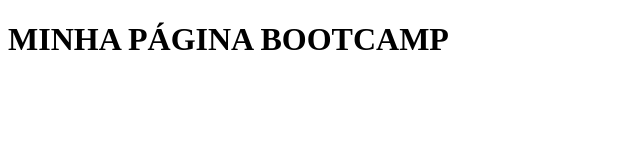
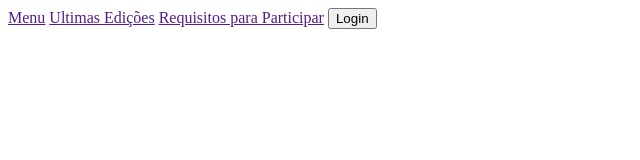
Before and after one commit to Alexajsa2/bootcamp, a plain HTML site: page index.html in a window 1280 px wide. Shown: the whole page, without its empty margins (0-640 px from the left). Drawn offline with Linux system fonts and the light colour scheme.

Commit message:
cabeçalho do projeto

```diff
--- a/index.html
+++ b/index.html
@@ -6,6 +6,13 @@
     <title>BootCamp_DNC</title>
 </head>
 <body>
-    <h1>MINHA PÁGINA BOOTCAMP</h1>
+    <nav>
+        <div id="link">
+            <a href="">Menu</a>
+            <a href="">Ultimas Edições</a>
+            <a href="">Requisitos para Participar</a>
+            <button id="login">Login</button>
+        </div>
+    </nav>
 </body>
 </html>
--- /dev/null
+++ b/style.css
@@ -0,0 +1,4 @@
+#link{
+    font-family: Inter;
+    color:#FFFFFF;
+}
```
